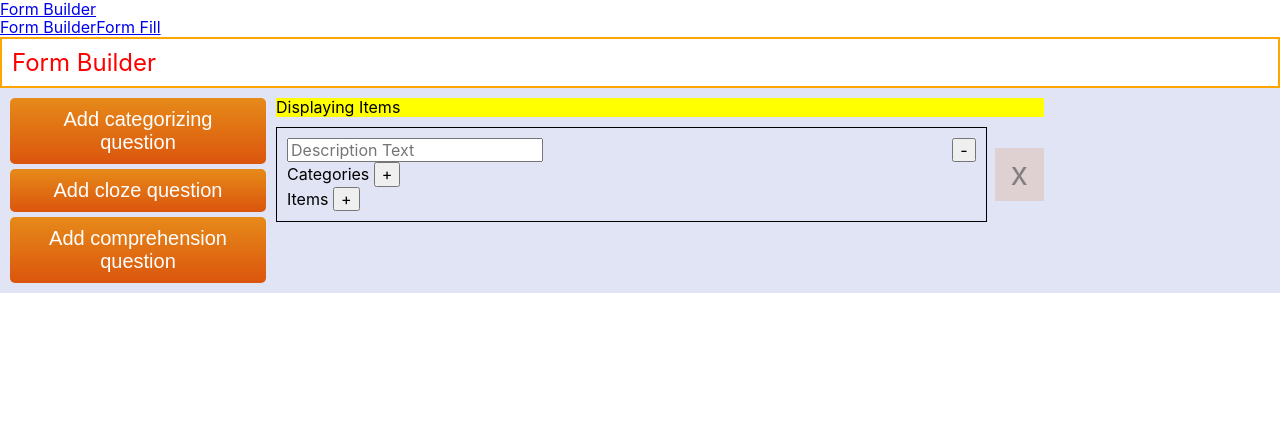
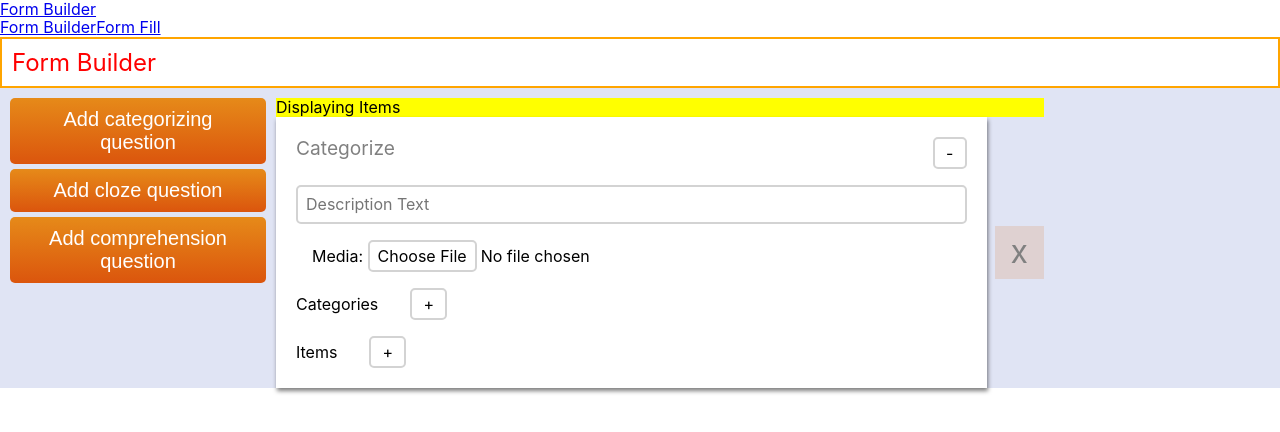
Before and after one commit to HarishB167/form-builder-react, a React (Create React App) app: page /builder in a window 1280 px wide. Both pictures are taken after a click on the button "Add categorizing question". Shown: the top 432 px of the page. Built offline with nearby package versions, Linux system fonts and the light colour scheme.

Commit message:
Refactoring categorize element.

```diff
--- a/src/components/elements/categorizeElement.css
+++ b/src/components/elements/categorizeElement.css
@@ -1,24 +1,59 @@
 .categorizeElement {
-  padding: 10px;
-  border: 1px solid black;
-  margin: 10px 0;
-  flex: 1;
+  display: flex;
+  flex-direction: column;
+  row-gap: 1rem;
+}
+.categorizeElement__headingLine {
+  display: flex;
+  justify-content: space-between;
+}
+
+.categorizeElement__heading {
+  color: gray;
+  font-size: 1.2rem;
+}
+
+.categorizeElement_subHeading {
+  display: flex;
+  align-items: center;
+  column-gap: 2rem;
 }
 
 .categorizeElement__description {
   display: flex;
-  justify-content: space-between;
+  flex-direction: column;
+}
+
+.categorizeElement__description input {
+  flex: 1;
+}
+
+.categorizeElement__description input,
+.categorizeElement__categories input,
+.categorizeElement__items input,
+.categorizeElement__select {
+  border: 2px solid lightgray;
+  min-height: 2rem;
+  height: fit-content;
+  border-radius: 5px;
+  padding: 0.1rem 0.5rem;
+  background-color: white;
+}
+
+.categorizeElement__image {
+  padding: 0 1rem;
 }
 
 .categorizeElement__categories,
 .categorizeElement__items {
   display: flex;
   flex-direction: column;
+  row-gap: 0.5rem;
 }
 
 .categorizeElement__category,
 .categorizeElement__item {
   display: flex;
-  justify-content: space-between;
   width: 100%;
+  column-gap: 1rem;
 }
--- a/src/components/elements/categorizeElement.jsx
+++ b/src/components/elements/categorizeElement.jsx
@@ -1,7 +1,12 @@
 import { useState } from "react";
+import ElementContainer from "./common/elementContainer";
+import ImagePicker from "./common/imagePicker";
+import Button from "./common/button";
+import ActionButton from "./common/actionButton";
 import "./categorizeElement.css";
 
 const CategorizeElement = () => {
+  const [image, setImage] = useState("");
   const [isCollapsed, setIsCollapsed] = useState(false);
   const [description, setDescription] = useState("");
   const [categories, setCategories] = useState([]);
@@ -48,7 +53,18 @@ const CategorizeElement = () => {
   };
 
   return (
+    <ElementContainer>
       <div className="categorizeElement">
+        <div className="categorizeElement__headingLine">
+          <div className="categorizeElement__heading">Categorize</div>
+          <Button
+            onClick={() => setIsCollapsed(!isCollapsed)}
+            label={isCollapsed ? "+" : "-"}
+          />
+        </div>
+
+        {!isCollapsed && (
+          <>
             <div className="categorizeElement__description">
               <input
                 name="description"
@@ -57,22 +73,21 @@ const CategorizeElement = () => {
                 onChange={handleDescriptionChange}
                 value={description}
               />
-        <button
-          className="categorizeElement__btnCollapse"
-          onClick={() => setIsCollapsed(!isCollapsed)}
-        >
-          {isCollapsed ? "+" : "-"}
-        </button>
             </div>
-      {!isCollapsed && (
-        <>
+            <div className="categorizeElement__image">
+              <ImagePicker
+                label="Media: "
+                image={image}
+                onChange={(e) => setImage(e.target.value)}
+              />
+            </div>
             <div
               className="categorizeElement__categories"
               style={{ display: "flex", flexDirection: "column" }}
               xs={4}
             >
-            <span>
-              Categories <button onClick={handleCategoryAdd}>+</button>
+              <span className="categorizeElement_subHeading">
+                Categories <Button label="+" onClick={handleCategoryAdd} />
               </span>
               {categories.map((item, idx) => (
                 <div className="categorizeElement__category" key={idx}>
@@ -83,13 +98,16 @@ const CategorizeElement = () => {
                     type="text"
                     placeholder={`Category ${idx + 1}`}
                   />
-                <button onClick={() => handleCategoryDelete(idx)}>x</button>
+                  <ActionButton
+                    onClick={() => handleCategoryDelete(idx)}
+                    label="x"
+                  />
                 </div>
               ))}
             </div>
             <div className="categorizeElement__items">
-            <span>
-              Items <button onClick={handleItemAdd}>+</button>
+              <span className="categorizeElement_subHeading">
+                Items <Button onClick={handleItemAdd} label="+" />
               </span>
               {items.map((item, idx) => (
                 <div className="categorizeElement__item" key={idx}>
@@ -98,10 +116,12 @@ const CategorizeElement = () => {
                     type="text"
                     placeholder={`Item ${idx + 1}`}
                   />
-                <button variant="danger" onClick={() => handleItemDelete(idx)}>
-                  x
-                </button>
+                  <ActionButton
+                    onClick={() => handleItemDelete(idx)}
+                    label="x"
+                  />
                   <select
+                    className="categorizeElement__select"
                     value={item.category}
                     onChange={(e) => handleItemCategoryChange(idx, e)}
                   >
@@ -118,6 +138,7 @@ const CategorizeElement = () => {
           </>
         )}
       </div>
+    </ElementContainer>
   );
 };
 
--- a/src/components/elements/clozeElement.css
+++ b/src/components/elements/clozeElement.css
@@ -1,13 +1,3 @@
-.clozeElement {
-  display: flex;
-  flex-direction: column;
-  padding: 20px;
-  row-gap: 10px;
-  flex: 1;
-  background: white;
-  filter: drop-shadow(1px 3px 2px rgba(0, 0, 0, 0.5));
-}
-
 .clozeElement__headingLine {
   display: flex;
   justify-content: space-between;
--- a/src/components/elements/clozeElement.jsx
+++ b/src/components/elements/clozeElement.jsx
@@ -1,4 +1,5 @@
 import { useState, useRef } from "react";
+import ElementContainer from "./common/elementContainer";
 import Button from "./common/button";
 import Option from "./common/option";
 import ImagePicker from "./common/imagePicker";
@@ -98,7 +99,7 @@ const ClozeElement = () => {
   };
 
   return (
-    <div className="clozeElement">
+    <ElementContainer>
       <div className="clozeElement__headingLine">
         <div className="clozeElement__heading">Cloze Element</div>
         <Button
@@ -147,7 +148,7 @@ const ClozeElement = () => {
           </div>
         </>
       )}
-    </div>
+    </ElementContainer>
   );
 };
 
--- /dev/null
+++ b/src/components/elements/common/elementContainer.css
@@ -0,0 +1,9 @@
+.elementContainer {
+  display: flex;
+  flex-direction: column;
+  padding: 20px;
+  row-gap: 10px;
+  flex: 1;
+  background: white;
+  filter: drop-shadow(1px 3px 2px rgba(0, 0, 0, 0.5));
+}
--- /dev/null
+++ b/src/components/elements/common/elementContainer.jsx
@@ -0,0 +1,7 @@
+import "./elementContainer.css";
+
+const ElementContainer = ({ children }) => {
+  return <div className="elementContainer">{children}</div>;
+};
+
+export default ElementContainer;
--- a/src/components/formBuilder.css
+++ b/src/components/formBuilder.css
@@ -72,3 +72,9 @@
   background-color: yellow;
   margin-top: 10px;
 }
+
+.formBuilder__listItems {
+  display: flex;
+  flex-direction: column;
+  row-gap: 1rem;
+}
--- a/src/components/formBuilder.jsx
+++ b/src/components/formBuilder.jsx
@@ -18,7 +18,7 @@ const FormBuilder = () => {
 
   const addQuestion = (questionItem, idx) => {
     const elem = (
-      <div className="formBuilder__quesRow">
+      <div className="formBuilder__quesRow" key={idx}>
         {questionItem}
         <button
           className="formBuilder__btnRemove"
@@ -67,7 +67,7 @@ const FormBuilder = () => {
         </div>
         <div className="formBuilder__list">
           <div className="formBuilder__listTitle">Displaying Items</div>
-          <div>{questions}</div>
+          <div className="formBuilder__listItems">{questions}</div>
         </div>
       </div>
     </div>
```
Lines whose indentation alone changed are shown as unchanged.
